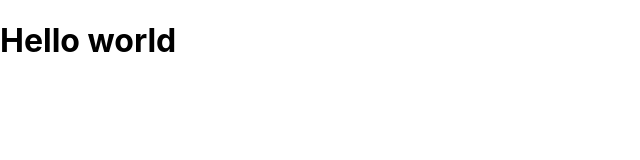
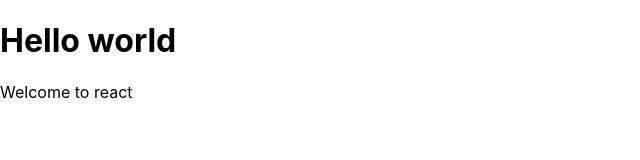
Before and after one commit to Arraj2611/my-app, a React (Create React App) app: page / in a window 1280 px wide. Shown: the top 160 px of the page, without its empty margins (0-640 px from the left). Built offline with nearby package versions, Linux system fonts and the light colour scheme.

Commit message:
text-centered

```diff
--- a/src/App.js
+++ b/src/App.js
@@ -5,8 +5,9 @@ import React from 'react';
 class App extends React.Component {
   render() {
     return (
-      <div className="f1 tc">
+      <div className="tc">
         <h1>Hello world</h1>
+        <p>Welcome to react</p>
       </div>
     );
   }
```
